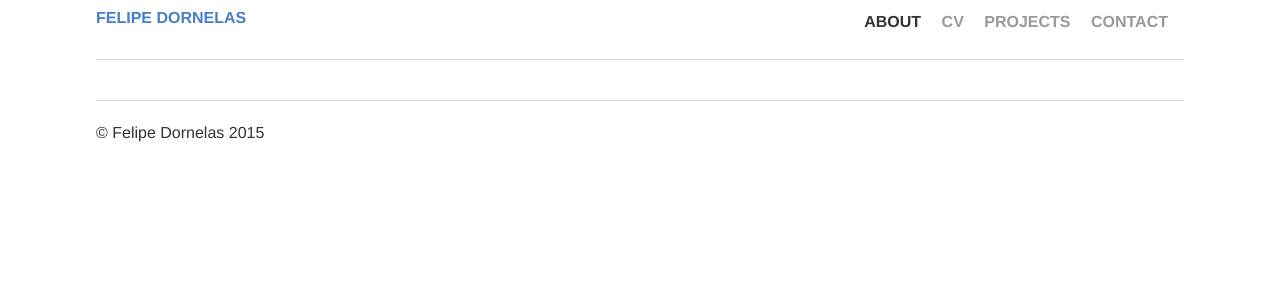
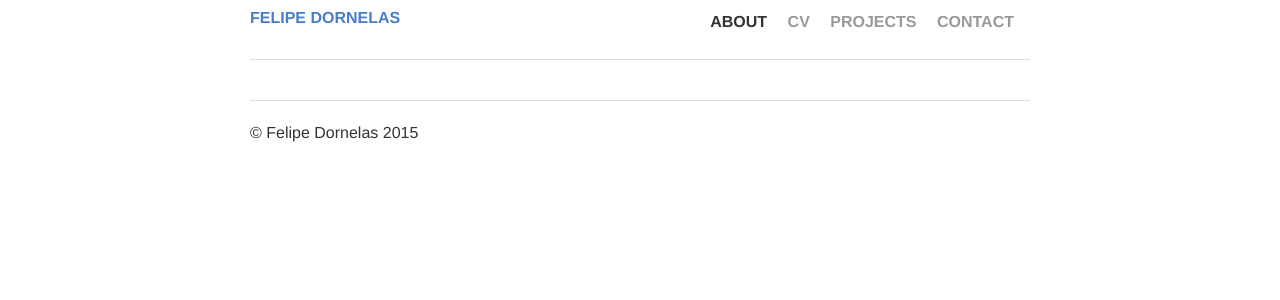
Before and after one commit to felipead/felipead.github.com, a Jekyll site: the page built from index.html, in a window 1280 px wide. Shown: the top 300 px of the page. Built offline with Jekyll 4.4.1, drawn with Linux system fonts in a browser that asks for light colours.

Commit message:
Adding max-width to the responsive container.

```diff
--- a/_sass/layouts/_default.scss
+++ b/_sass/layouts/_default.scss
@@ -3,6 +3,8 @@
 
 .container {
     @include outer-container;
+    max-width: 780px;
+    position: relative;
 }
 
 .page-divider {
```
